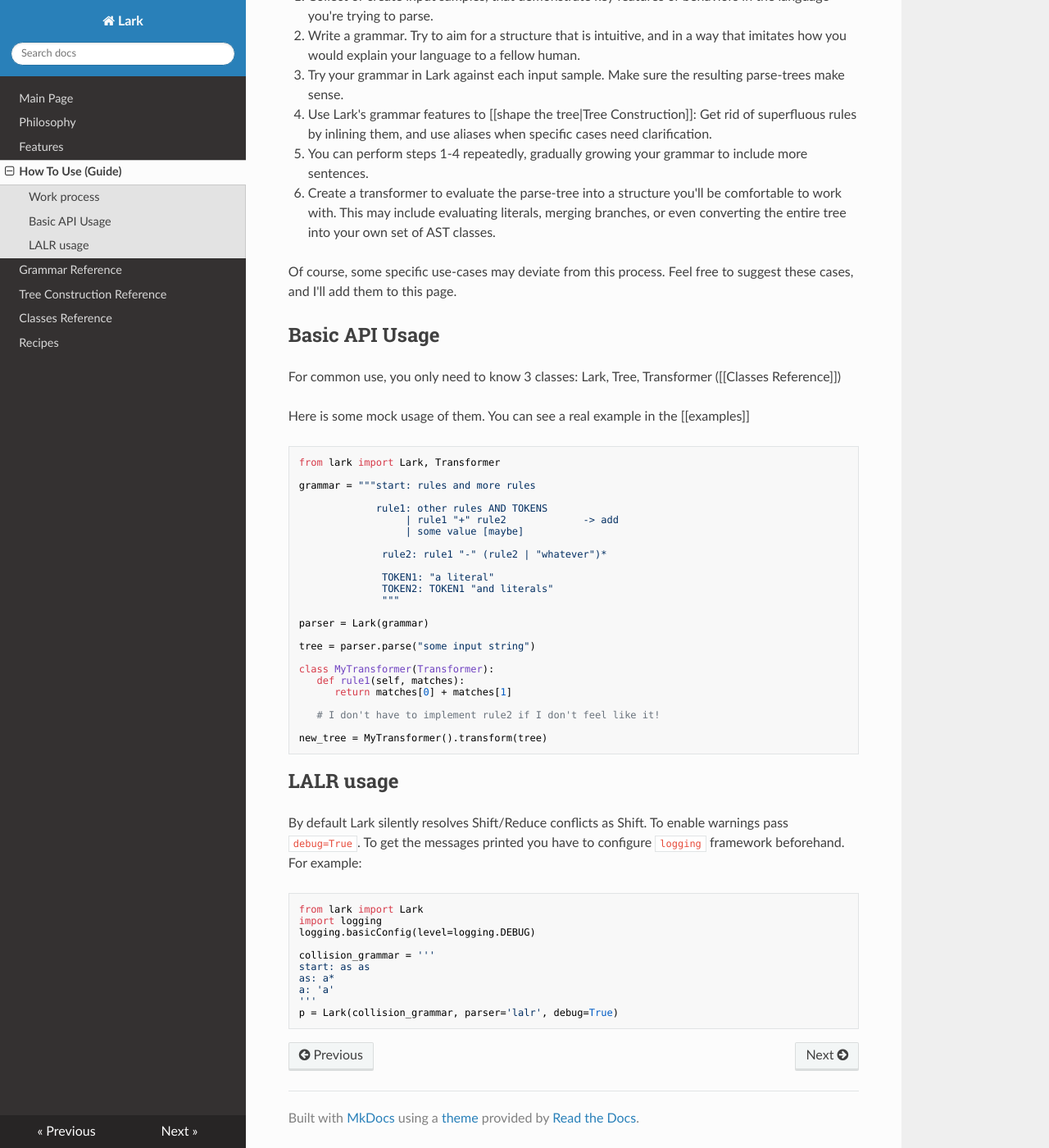
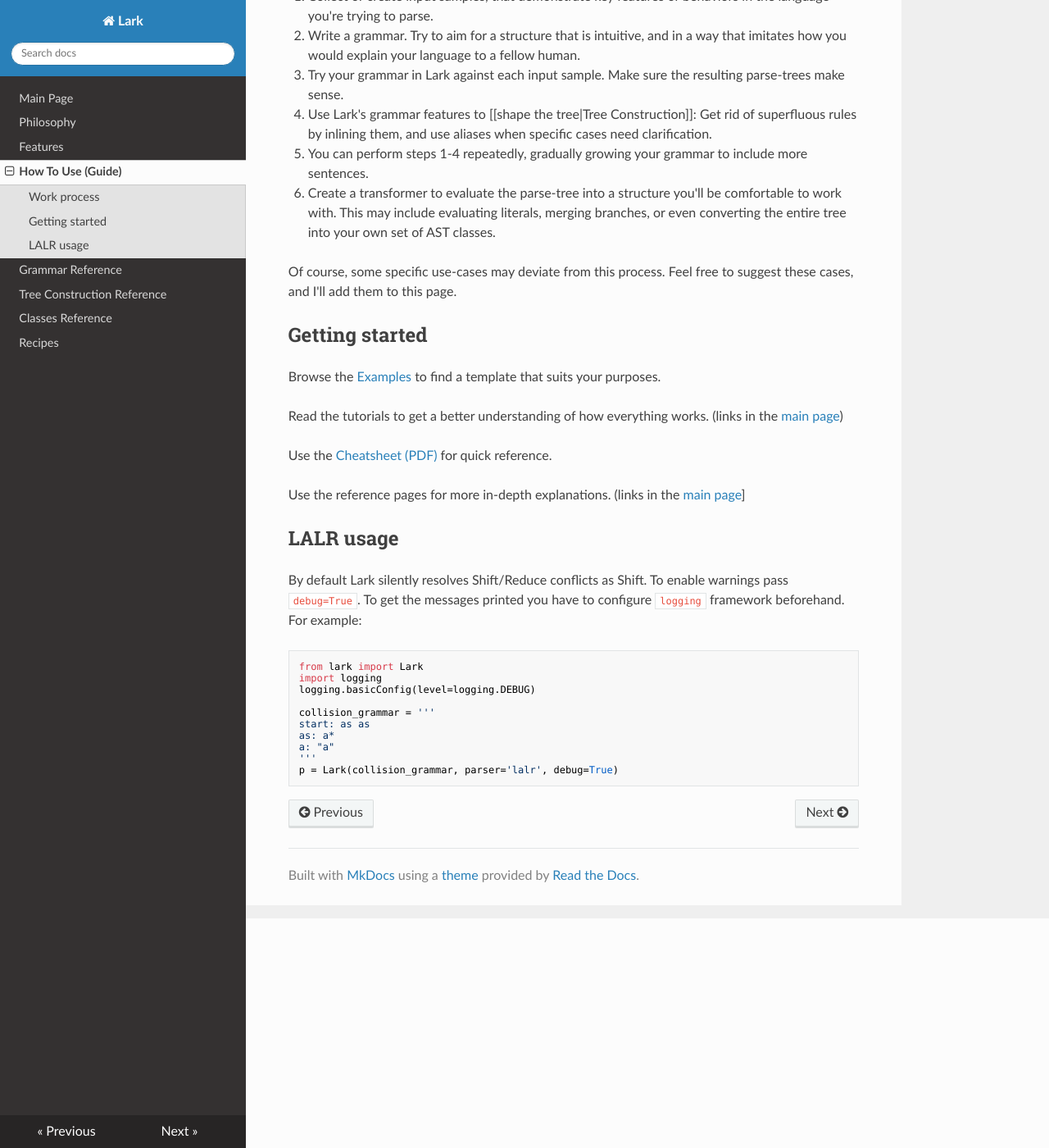
Before and after one commit to lark-parser/lark, an MkDocs documentation site: the page built from docs/how_to_use.md, in a window 1280 px wide and 1400 px high, scrolled down 280 px. Shown: the whole window at 82% size. Built offline with MkDocs 1.6.1, drawn with Linux system fonts in a browser that asks for light colours; nearby versions of some CDN libraries; old or Windows-style settings are respelled for this version of MkDocs.

Commit message:
Improved docs

````diff
--- a/docs/how_to_use.md
+++ b/docs/how_to_use.md
@@ -18,39 +18,15 @@ This is the recommended process for working with Lark:
 
 Of course, some specific use-cases may deviate from this process. Feel free to suggest these cases, and I'll add them to this page.
 
-## Basic API Usage
+## Getting started
 
-For common use, you only need to know 3 classes: Lark, Tree, Transformer  ([[Classes Reference]])
+Browse the [Examples](https://github.com/lark-parser/lark/tree/master/examples) to find a template that suits your purposes.
 
-Here is some mock usage of them. You can see a real example in the [[examples]]
+Read the tutorials to get a better understanding of how everything works. (links in the [main page](/))
 
-```python
-from lark import Lark, Transformer
+Use the [Cheatsheet (PDF)](lark_cheatsheet.pdf) for quick reference.
 
-grammar = """start: rules and more rules
-
-             rule1: other rules AND TOKENS
-                  | rule1 "+" rule2             -> add
-                  | some value [maybe]
-
-              rule2: rule1 "-" (rule2 | "whatever")*
-
-              TOKEN1: "a literal"
-              TOKEN2: TOKEN1 "and literals"
-              """
-
-parser = Lark(grammar)
-
-tree = parser.parse("some input string")
-
-class MyTransformer(Transformer):
-   def rule1(self, matches):
-      return matches[0] + matches[1]
-
-   # I don't have to implement rule2 if I don't feel like it!
-
-new_tree = MyTransformer().transform(tree)
-```
+Use the reference pages for more in-depth explanations. (links in the [main page](/)]
 
 ## LALR usage
 
@@ -64,7 +40,7 @@ logging.basicConfig(level=logging.DEBUG)
 collision_grammar = '''
 start: as as
 as: a*
-a: 'a'
+a: "a"
 '''
 p = Lark(collision_grammar, parser='lalr', debug=True)
 ```
````
Also changed, not shown: docs/index.md (+3 -0 lines).
